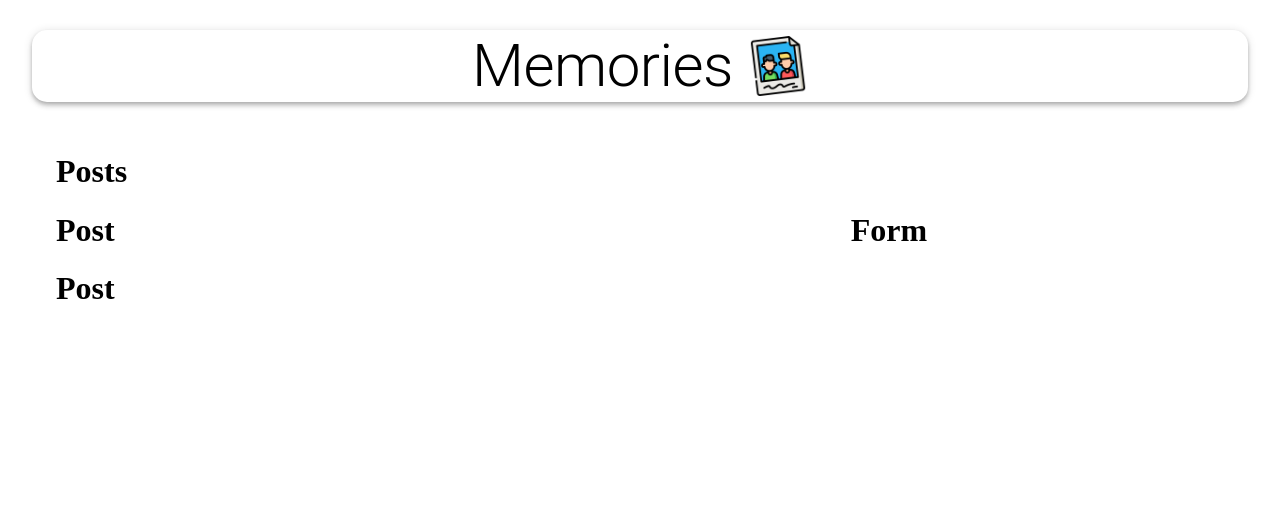
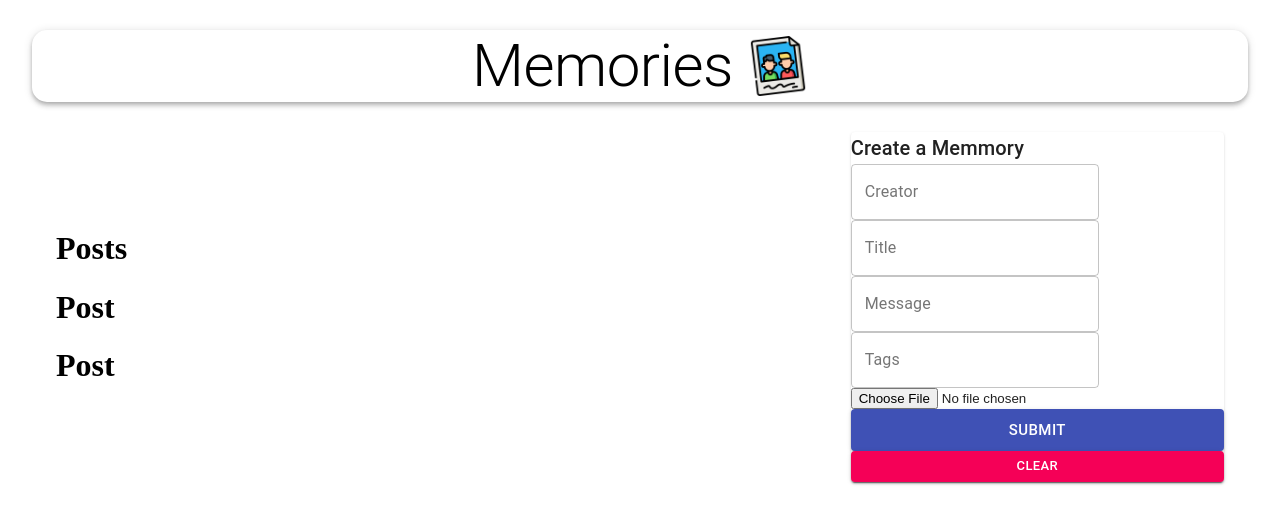
Before and after one commit to DipuKP2001/memmories, a React (Create React App) app in the folder frontend/: page / in a window 1280 px wide. Shown: the top 524 px of the page. Built offline with nearby package versions, Linux system fonts and the light colour scheme; no server answers.

Commit message:
todo form styling

```diff
--- a/frontend/src/components/Form/Form.js
+++ b/frontend/src/components/Form/Form.js
@@ -1,11 +1,37 @@
-import React from 'react'
+import React, { useState } from 'react'
+
+import { Paper, TextField, Typography, Button } from "@material-ui/core";
+
+import FileBase from 'react-file-base64'
 
 import useStyles from './styles.js'
 
 function Form(){
+    const [postData,setPostData] = useState({ creator:'',title:'',message:'',tags:'',selectedFile:'' })
     const classes = useStyles()
+    const handleSubmit = ()=>{
+
+    }
+    const clear = ()=>{
+
+    }
     return (
-        <h1>Form</h1>
+        <Paper>
+            <form autoComplete="off" noValidate className={`${classes.root} ${classes.form}`} onSubmit={handleSubmit}>
+                <Typography variant="h6">Create a Memmory</Typography>
+                <TextField name="creator" variant="outlined" label="Creator" value={postData.creator} onChange={(e)=>setPostData({...postData,creator:e.target.value})}/>
+                <TextField name="title" variant="outlined" label="Title" value={postData.title} onChange={(e)=>setPostData({...postData,title:e.target.value})}/>
+                <TextField name="message" variant="outlined" label="Message" value={postData.message} onChange={(e)=>setPostData({...postData,message:e.target.value})}/>
+                <TextField name="tags" variant="outlined" label="Tags" value={postData.tags} onChange={(e)=>setPostData({...postData,tags:e.target.value})}/>
+                <div className={classes.fileInput}>
+                    <FileBase type="file" multiple={false}
+                        onDone={({base64})=>setPostData({...postData,selectedFile:base64})}
+                    />
+                </div>
+                <Button className={classes.buttonSubmit} variant="contained" color="primary" type="submit" size="large" fullWidth>Submit</Button>
+                <Button variant="contained" color="secondary" size="small" onClick={clear} fullWidth>Clear</Button>
+            </form>
+        </Paper>
     )
 }
 
```
